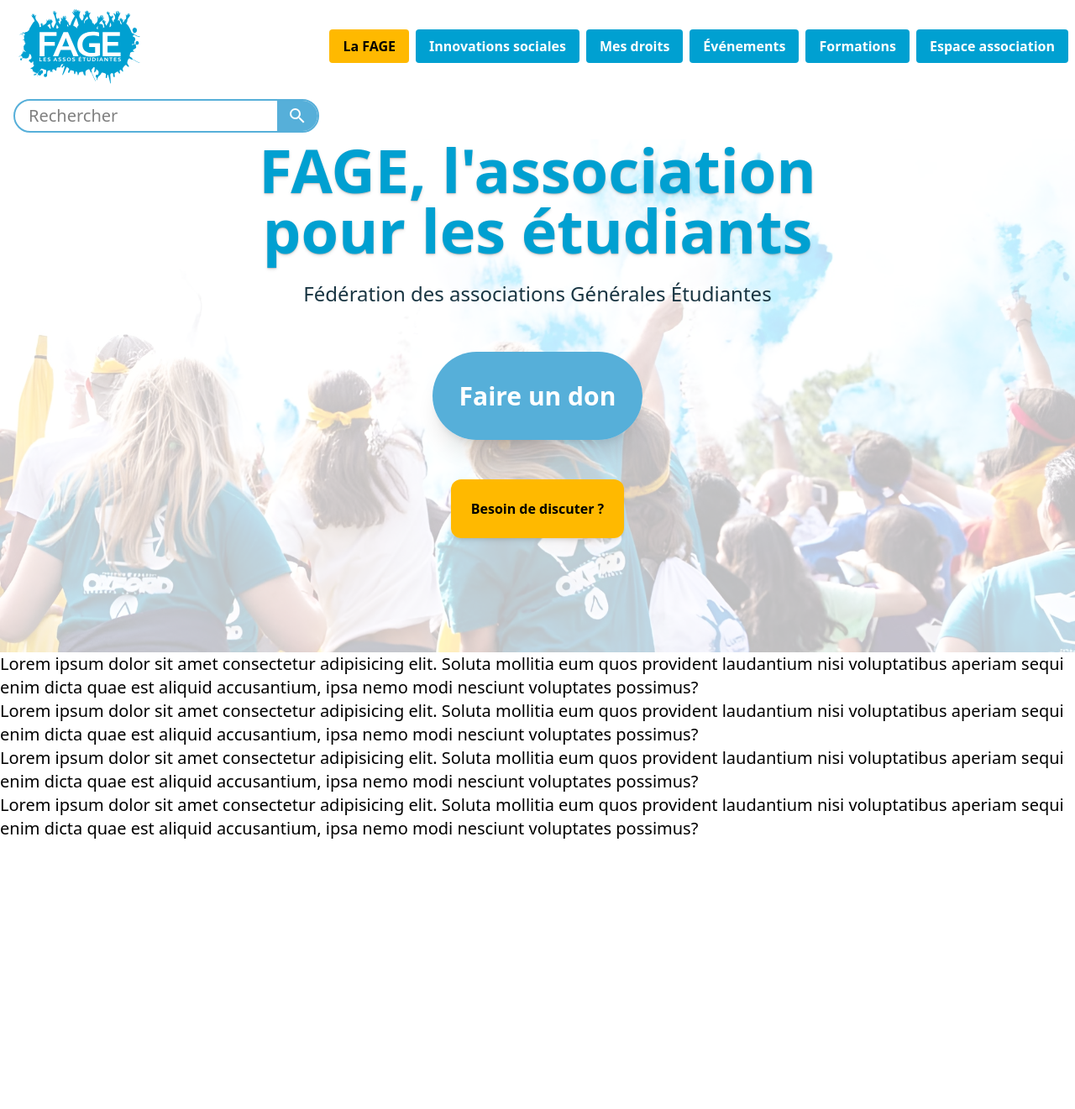
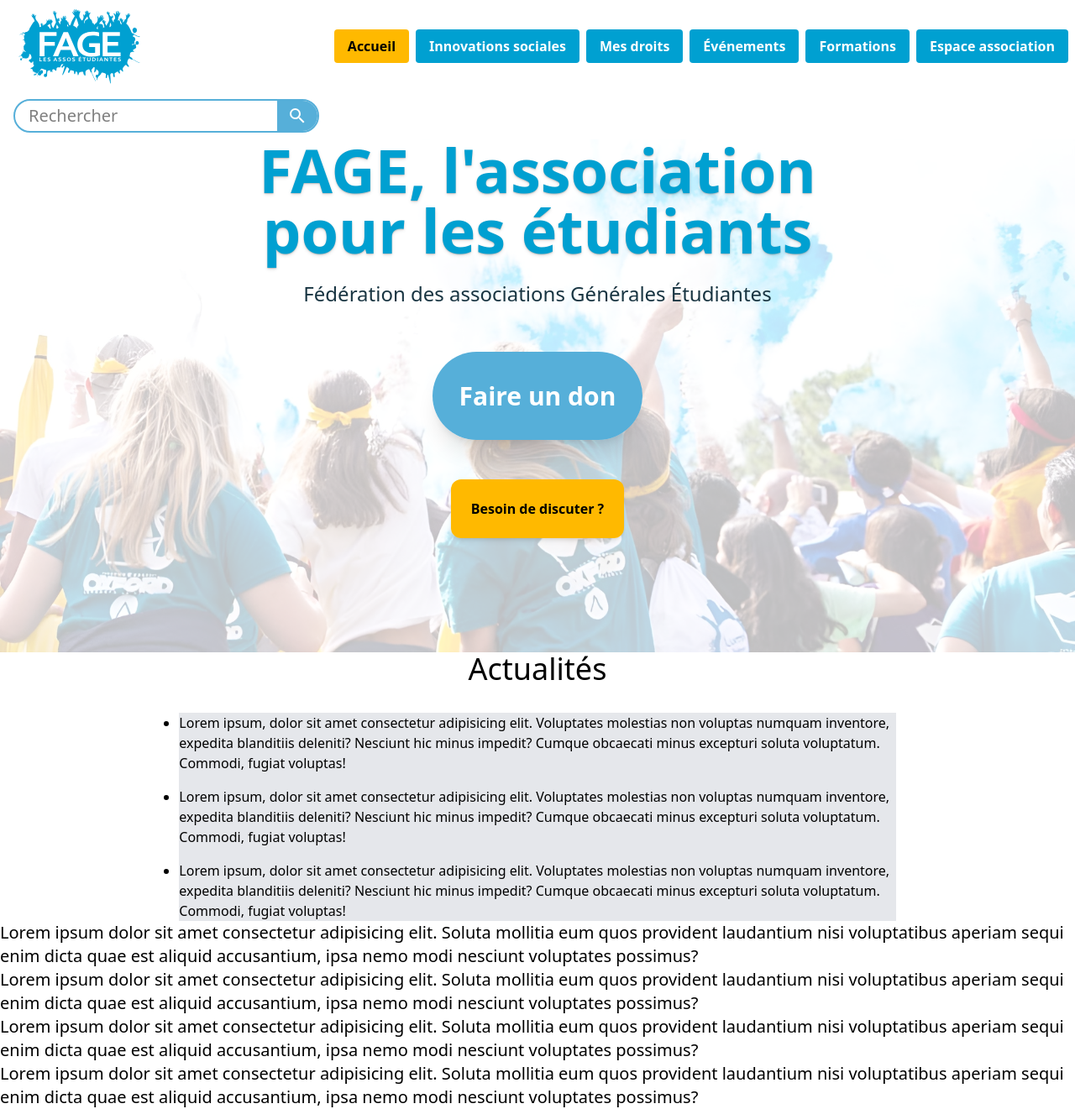
Before and after one commit to ne1i/but_a2_sae_s3, a PHP site: page / in a window 1280 px wide. Shown: the whole page at 84% size. Before the commit the page ends 999 px from the top, so only its background shows below. Run offline with PHP 8.4, Linux system fonts and the light colour scheme.

Commit message:
Actualites

```diff
--- a/static/index.html
+++ b/static/index.html
@@ -19,9 +19,9 @@
         <nav>
             <ul class="flex flex-wrap gap-2">
                 <li class="whitespace-nowrap">
-                    <a
-                        class="inline-block bg-amber-400 hover:bg-amber-500 active:bg-amber-600 rounded px-4 py-2 font-bold">La
-                        FAGE</a>
+                    <p
+                        class="inline-block bg-amber-400 hover:bg-amber-500 active:bg-amber-600 rounded px-4 py-2 font-bold">
+                        Accueil</p>
                 </li>
                 <li class="whitespace-nowrap">
                     <a
@@ -78,26 +78,52 @@
                         un don</a>
                 </p>
                 <p class="text-center">
-                    <a href=""
-                        class="bg-amber-400 p-6 rounded-xl font-bold shadow-md hover:bg-amber-500 active:bg-amber-600">Besoin
+                    <a class="bg-amber-400 p-6 rounded-xl font-bold shadow-md hover:bg-amber-500 active:bg-amber-600">Besoin
                         de discuter
                         ?</a>
                 </p>
             </div>
         </div>
 
-        <div class="text-xl">Lorem ipsum dolor sit amet consectetur adipisicing elit. Soluta mollitia eum quos provident
+        <section>
+            <h3 class="text-4xl text-center mb-8">Actualités</h3>
+            <div class=" mx-auto w-2/3 flex justify-center bg-gray-200">
+                <ul class="list-disc">
+                    <li class="mb-4">Lorem ipsum, dolor sit amet consectetur adipisicing elit. Voluptates molestias non
+                        voluptas
+                        numquam inventore, expedita blanditiis deleniti? Nesciunt hic minus impedit? Cumque obcaecati
+                        minus excepturi soluta voluptatum. Commodi, fugiat voluptas!</li>
+                    <li class="mb-4">Lorem ipsum, dolor sit amet consectetur adipisicing elit. Voluptates molestias non
+                        voluptas
+                        numquam inventore, expedita blanditiis deleniti? Nesciunt hic minus impedit? Cumque obcaecati
+                        minus excepturi soluta voluptatum. Commodi, fugiat voluptas!</li>
+                    <li>Lorem ipsum, dolor sit amet consectetur adipisicing elit. Voluptates molestias non voluptas
+                        numquam inventore, expedita blanditiis deleniti? Nesciunt hic minus impedit? Cumque obcaecati
+                        minus excepturi soluta voluptatum. Commodi, fugiat voluptas!</li>
+                </ul>
+        </section>
+
+        <div class="text-xl">Lorem ipsum dolor sit amet consectetur adipisicing elit. Soluta mollitia eum quos
+            provident
             laudantium nisi voluptatibus aperiam sequi enim dicta quae est aliquid accusantium, ipsa nemo modi nesciunt
             voluptates possimus?</div>
-        <div class="text-xl">Lorem ipsum dolor sit amet consectetur adipisicing elit. Soluta mollitia eum quos provident
-            laudantium nisi voluptatibus aperiam sequi enim dicta quae est aliquid accusantium, ipsa nemo modi nesciunt
+        <div class="text-xl">Lorem ipsum dolor sit amet consectetur adipisicing elit. Soluta mollitia eum quos
+            provident
+            laudantium nisi voluptatibus aperiam sequi enim dicta quae est aliquid accusantium, ipsa nemo modi
+            nesciunt
             voluptates possimus?</div>
-        <div class="text-xl">Lorem ipsum dolor sit amet consectetur adipisicing elit. Soluta mollitia eum quos provident
-            laudantium nisi voluptatibus aperiam sequi enim dicta quae est aliquid accusantium, ipsa nemo modi nesciunt
+        <div class="text-xl">Lorem ipsum dolor sit amet consectetur adipisicing elit. Soluta mollitia eum quos
+            provident
+            laudantium nisi voluptatibus aperiam sequi enim dicta quae est aliquid accusantium, ipsa nemo modi
+            nesciunt
             voluptates possimus?</div>
-        <div class="text-xl">Lorem ipsum dolor sit amet consectetur adipisicing elit. Soluta mollitia eum quos provident
-            laudantium nisi voluptatibus aperiam sequi enim dicta quae est aliquid accusantium, ipsa nemo modi nesciunt
+        <div class="text-xl">Lorem ipsum dolor sit amet consectetur adipisicing elit. Soluta mollitia eum quos
+            provident
+            laudantium nisi voluptatibus aperiam sequi enim dicta quae est aliquid accusantium, ipsa nemo modi
+            nesciunt
             voluptates possimus?</div>
+
+
     </main>
 
 </body>
--- a/static/style.css
+++ b/static/style.css
@@ -10,23 +10,24 @@
     --color-amber-400: oklch(82.8% 0.189 84.429);
     --color-amber-500: oklch(76.9% 0.188 70.08);
     --color-amber-600: oklch(66.6% 0.179 58.318);
-    --color-blue-400: oklch(70.7% 0.165 254.624);
-    --color-gray-800: oklch(27.8% 0.033 256.848);
-    --color-black: #000;
+    --color-blue-600: oklch(54.6% 0.245 262.881);
+    --color-gray-200: oklch(92.8% 0.006 264.531);
+    --color-gray-400: oklch(70.7% 0.022 261.325);
     --color-white: #fff;
     --spacing: 0.25rem;
+    --container-2xl: 42rem;
     --text-xl: 1.25rem;
     --text-xl--line-height: calc(1.75 / 1.25);
     --text-2xl: 1.5rem;
     --text-2xl--line-height: calc(2 / 1.5);
     --text-3xl: 1.875rem;
     --text-3xl--line-height: calc(2.25 / 1.875);
+    --text-4xl: 2.25rem;
+    --text-4xl--line-height: calc(2.5 / 2.25);
     --text-7xl: 4.5rem;
     --text-7xl--line-height: 1;
     --font-weight-bold: 700;
-    --radius-lg: 0.5rem;
     --radius-xl: 0.75rem;
-    --ease-in-out: cubic-bezier(0.4, 0, 0.2, 1);
     --default-font-family: var(--font-sans);
     --default-mono-font-family: var(--font-mono);
     --color-fage-400: oklch(0.716 0.1047 231.1733);
@@ -247,17 +213,23 @@
   .mx-auto {
     margin-inline: auto;
   }
+  .mb-4 {
+    margin-bottom: calc(var(--spacing) * 4);
+  }
   .mb-6 {
     margin-bottom: calc(var(--spacing) * 6);
+  }
+  .mb-8 {
+    margin-bottom: calc(var(--spacing) * 8);
+  }
+  .mb-10 {
+    margin-bottom: calc(var(--spacing) * 10);
   }
   .mb-22 {
     margin-bottom: calc(var(--spacing) * 22);
   }
   .mb-26 {
     margin-bottom: calc(var(--spacing) * 26);
-  }
-  .block {
-    display: block;
   }
   .flex {
     display: flex;
@@ -268,47 +240,41 @@
   .inline-block {
     display: inline-block;
   }
-  .inline-flex {
-    display: inline-flex;
-  }
   .table {
     display: table;
-  }
-  .h-3 {
-    height: calc(var(--spacing) * 3);
-  }
-  .h-4 {
-    height: calc(var(--spacing) * 4);
   }
   .h-6 {
     height: calc(var(--spacing) * 6);
   }
-  .h-10 {
-    height: calc(var(--spacing) * 10);
+  .w-2 {
+    width: calc(var(--spacing) * 2);
   }
-  .h-56 {
-    height: calc(var(--spacing) * 56);
-  }
-  .h-full {
-    height: 100%;
-  }
-  .w-3 {
-    width: calc(var(--spacing) * 3);
-  }
-  .w-4 {
-    width: calc(var(--spacing) * 4);
+  .w-2\/3 {
+    width: calc(2/3 * 100%);
   }
   .w-6 {
     width: calc(var(--spacing) * 6);
   }
-  .w-10 {
-    width: calc(var(--spacing) * 10);
-  }
   .w-full {
     width: 100%;
   }
+  .max-w-2 {
+    max-width: calc(var(--spacing) * 2);
+  }
+  .max-w-2\/3 {
+    max-width: calc(2/3 * 100%);
+  }
+  .max-w-2xl {
+    max-width: var(--container-2xl);
+  }
+  .max-w-30 {
+    max-width: calc(var(--spacing) * 30);
+  }
   .max-w-40 {
     max-width: calc(var(--spacing) * 40);
+  }
+  .max-w-50 {
+    max-width: calc(var(--spacing) * 50);
   }
   .basis-\[300px\] {
     flex-basis: 300px;
@@ -316,27 +282,11 @@
   .border-collapse {
     border-collapse: collapse;
   }
-  .-translate-x-1 {
-    --tw-translate-x: calc(var(--spacing) * -1);
-    translate: var(--tw-translate-x) var(--tw-translate-y);
-  }
-  .-translate-x-1\/2 {
-    --tw-translate-x: calc(calc(1/2 * 100%) * -1);
-    translate: var(--tw-translate-x) var(--tw-translate-y);
-  }
-  .-translate-y-1 {
-    --tw-translate-y: calc(var(--spacing) * -1);
-    translate: var(--tw-translate-x) var(--tw-translate-y);
-  }
-  .-translate-y-1\/2 {
-    --tw-translate-y: calc(calc(1/2 * 100%) * -1);
-    translate: var(--tw-translate-x) var(--tw-translate-y);
-  }
-  .cursor-pointer {
-    cursor: pointer;
-  }
   .resize {
     resize: both;
+  }
+  .list-disc {
+    list-style-type: disc;
   }
   .flex-wrap {
     flex-wrap: wrap;
@@ -409,14 +346,14 @@
   .bg-fage-500 {
     background-color: var(--color-fage-500);
   }
+  .bg-gray-200 {
+    background-color: var(--color-gray-200);
+  }
+  .bg-gray-400 {
+    background-color: var(--color-gray-400);
+  }
   .bg-white {
     background-color: var(--color-white);
-  }
-  .bg-white\/30 {
-    background-color: color-mix(in srgb, #fff 30%, transparent);
-    @supports (color: color-mix(in lab, red, red)) {
-      background-color: color-mix(in oklab, var(--color-white) 30%, transparent);
-    }
   }
   .p-6 {
     padding: calc(var(--spacing) * 6);
@@ -453,9 +390,9 @@
     font-size: var(--text-3xl);
     line-height: var(--tw-leading, var(--text-3xl--line-height));
   }
-  .text-7xl {
-    font-size: var(--text-7xl);
-    line-height: var(--tw-leading, var(--text-7xl--line-height));
+  .text-4xl {
+    font-size: var(--text-4xl);
+    line-height: var(--tw-leading, var(--text-4xl--line-height));
   }
   .text-xl {
     font-size: var(--text-xl);
@@ -585,84 +484,12 @@
       line-height: var(--tw-leading, var(--text-7xl--line-height));
     }
   }
-  .md\:h-96 {
-    @media (width >= 48rem) {
-      height: calc(var(--spacing) * 96);
-    }
-  }
-  .rtl\:rotate-180 {
-    &:where(:dir(rtl), [dir="rtl"], [dir="rtl"] *) {
-      rotate: 180deg;
-    }
-  }
-  .rtl\:space-x-reverse {
-    &:where(:dir(rtl), [dir="rtl"], [dir="rtl"] *) {
-      :where(& > :not(:last-child)) {
-        --tw-space-x-reverse: 1;
-      }
-    }
-  }
-  .dark\:bg-gray-800\/30 {
-    @media (prefers-color-scheme: dark) {
-      background-color: color-mix(in srgb, oklch(27.8% 0.033 256.848) 30%, transparent);
-      @supports (color: color-mix(in lab, red, red)) {
-        background-color: color-mix(in oklab, var(--color-gray-800) 30%, transparent);
-      }
-    }
-  }
-  .dark\:text-gray-800 {
-    @media (prefers-color-scheme: dark) {
-      color: var(--color-gray-800);
-    }
-  }
-  .dark\:group-hover\:bg-gray-800\/60 {
-    @media (prefers-color-scheme: dark) {
-      &:is(:where(.group):hover *) {
-        @media (hover: hover) {
-          background-color: color-mix(in srgb, oklch(27.8% 0.033 256.848) 60%, transparent);
-          @supports (color: color-mix(in lab, red, red)) {
-            background-color: color-mix(in oklab, var(--color-gray-800) 60%, transparent);
-          }
-        }
-      }
-    }
-  }
-  .dark\:group-focus\:ring-gray-800\/70 {
-    @media (prefers-color-scheme: dark) {
-      &:is(:where(.group):focus *) {
-        --tw-ring-color: color-mix(in srgb, oklch(27.8% 0.033 256.848) 70%, transparent);
-        @supports (color: color-mix(in lab, red, red)) {
-          --tw-ring-color: color-mix(in oklab, var(--color-gray-800) 70%, transparent);
-        }
-      }
-    }
-  }
 }
 a {
   cursor: pointer;
 }
 button {
   cursor: pointer;
-}
-@property --tw-translate-x {
-  syntax: "*";
-  inherits: false;
-  initial-value: 0;
-}
-@property --tw-translate-y {
-  syntax: "*";
-  inherits: false;
-  initial-value: 0;
-}
-@property --tw-translate-z {
-  syntax: "*";
-  inherits: false;
-  initial-value: 0;
-}
-@property --tw-space-x-reverse {
-  syntax: "*";
-  inherits: false;
-  initial-value: 0;
 }
 @property --tw-border-style {
   syntax: "*";
@@ -743,14 +570,6 @@ button {
   inherits: false;
   initial-value: solid;
 }
-@property --tw-duration {
-  syntax: "*";
-  inherits: false;
-}
-@property --tw-ease {
-  syntax: "*";
-  inherits: false;
-}
 @property --tw-text-shadow-color {
   syntax: "*";
   inherits: false;
@@ -763,10 +582,6 @@ button {
 @layer properties {
   @supports ((-webkit-hyphens: none) and (not (margin-trim: inline))) or ((-moz-orient: inline) and (not (color:rgb(from red r g b)))) {
     *, ::before, ::after, ::backdrop {
-      --tw-translate-x: 0;
-      --tw-translate-y: 0;
-      --tw-translate-z: 0;
-      --tw-space-x-reverse: 0;
       --tw-border-style: solid;
       --tw-font-weight: initial;
       --tw-shadow: 0 0 #0000;
@@ -784,8 +599,6 @@ button {
       --tw-ring-offset-color: #fff;
       --tw-ring-offset-shadow: 0 0 #0000;
       --tw-outline-style: solid;
-      --tw-duration: initial;
-      --tw-ease: initial;
       --tw-text-shadow-color: initial;
       --tw-text-shadow-alpha: 100%;
     }
```
Also changed, not shown: other parts of static/style.css (+3 -89 lines).
